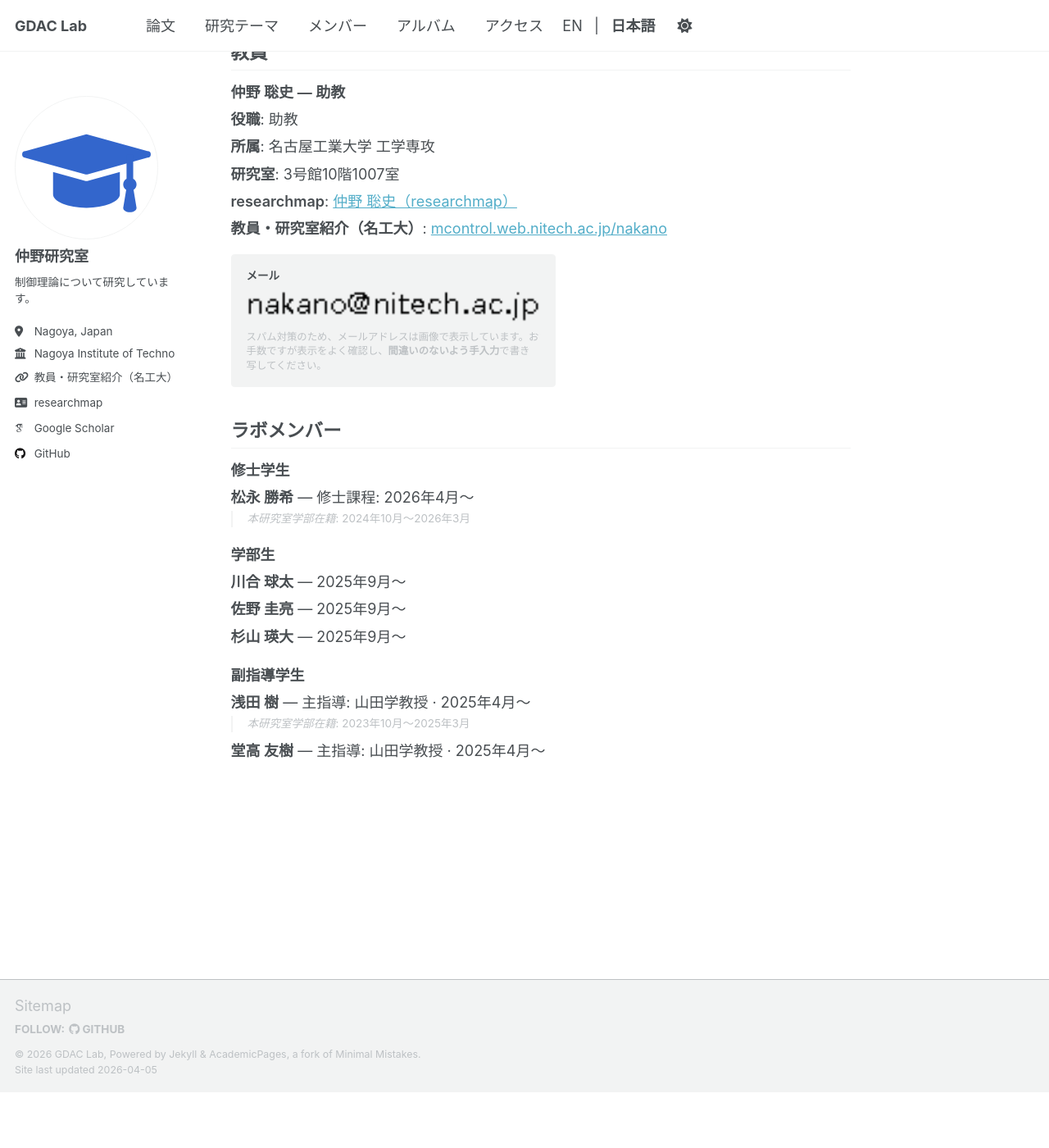
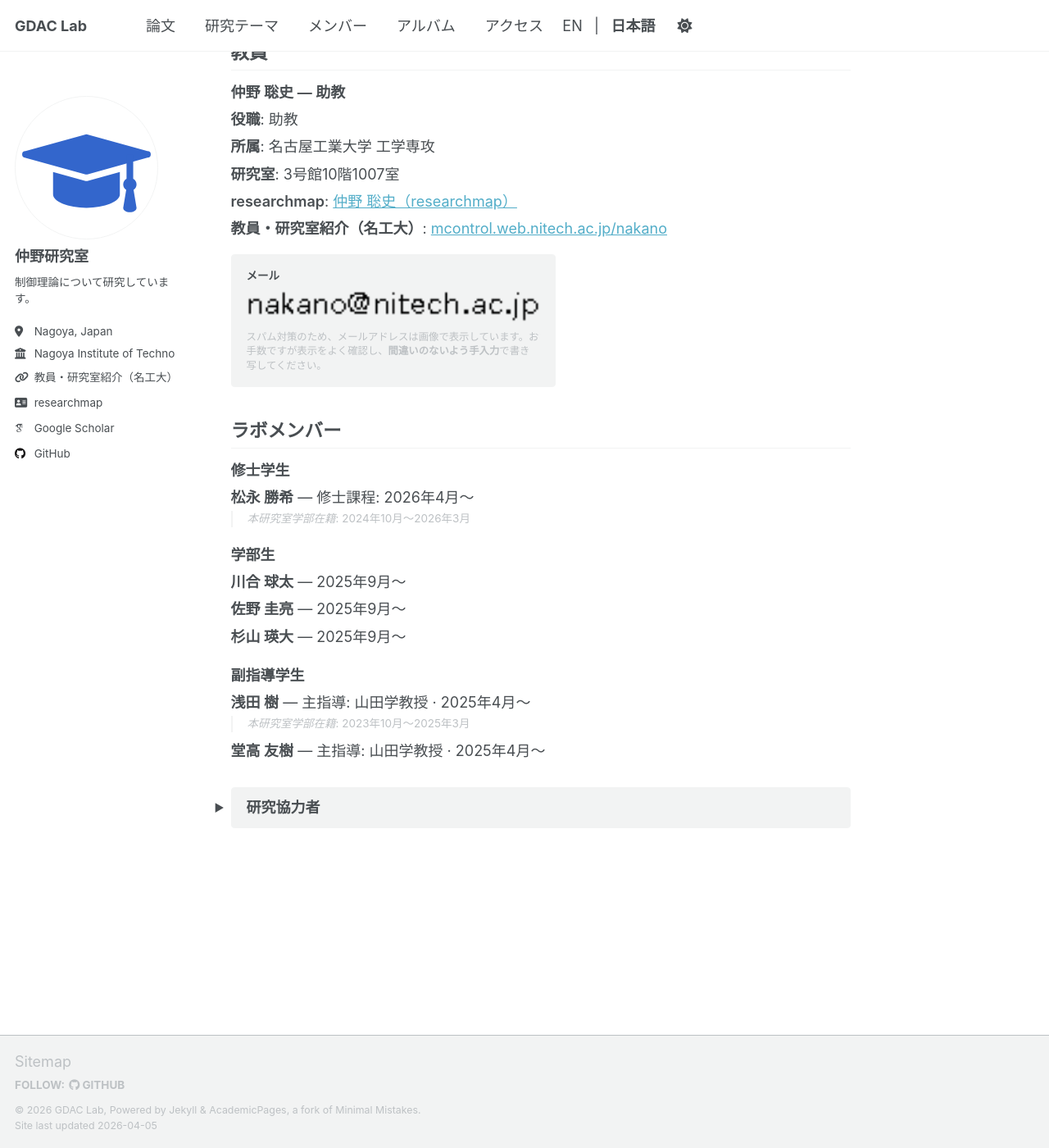
Before and after one commit to GDAC-Lab/gdac-lab.github.io, a Jekyll site: the page built from _pages/ja/people.md, in a window 1280 px wide and 1400 px high, scrolled down 91 px. Shown: the whole window at 82% size. Built offline with Jekyll 4.4.1, drawn with Linux system fonts in a browser that asks for light colours; some web fonts are replaced; a script that is not in the unit is left out; before the commit the page ends 1423 px from its top, so only the background shows below that.

Commit message:
Add research collaborators section to people pages
- Introduced a collapsible section for research collaborators on both English and Japanese people pages, allowing for better organization of external colleagues involved in research.
- Updated the corresponding SCSS styles to support the new collapsible feature, enhancing the layout and user experience.

```diff
--- a/_pages/ja/people.md
+++ b/_pages/ja/people.md
@@ -39,6 +39,14 @@ lang_ref: people
   - *本研究室学部在籍*: 2023年10月～2025年3月
 - **堂高 友樹** — 主指導: 山田学教授 · 2025年4月～
 
+<details class="people-directory__collapsible">
+<summary>研究協力者</summary>
+<p class="people-directory__collapsible-lead">本研究室の学生・教員以外で，共同研究などで協力いただいている方です（クリックで開きます）。</p>
+<ul>
+  <li><strong>（氏名）</strong> — 所属 · 役割やテーマのメモ（この行を差し替え）</li>
+</ul>
+</details>
+
 </div>
 
 <!--
@@ -59,4 +67,8 @@ lang_ref: people
 
   Co-advised (副指導):
   - **氏名** — 主指導: ○○研究室 · YYYY年M月～
+
+  研究協力者（ページ末尾の折りたたみ）:
+  - <details> 内のリストを編集（HTML の <ul><li> 推奨）。
+  - 既定で開いた状態にしたい場合は <details open> とする。
 -->
--- a/_sass/layout/_people-directory.scss
+++ b/_sass/layout/_people-directory.scss
@@ -81,6 +81,49 @@
     margin-top: 0.35em;
     margin-bottom: 0.75em;
   }
+
+  /* <details> block for collaborators etc. */
+  .people-directory__collapsible {
+    margin: 1.75em 0 0;
+    max-width: 100%;
+    border: 1px solid var(--global-border-color);
+    border-radius: $border-radius;
+    background-color: var(--global-thead-color);
+  }
+
+  .people-directory__collapsible summary {
+    padding: 0.65rem 1rem;
+    font-size: $type-size-5;
+    font-weight: 600;
+    line-height: 1.35;
+    cursor: pointer;
+    user-select: none;
+    list-style-position: outside;
+
+    &:focus {
+      outline: 2px solid var(--global-link-color);
+      outline-offset: 2px;
+    }
+  }
+
+  .people-directory__collapsible-lead {
+    margin: 0;
+    padding: 0 1rem 0.5rem;
+    font-size: $type-size-6;
+    line-height: 1.5;
+    color: var(--global-text-color-light);
+  }
+
+  .people-directory__collapsible > ul {
+    margin: 0;
+    padding: 0 1rem 0.85rem 1rem;
+  }
+
+  .people-directory__collapsible > ul > li {
+    margin-bottom: 0.4em;
+    font-size: 1em;
+    color: var(--global-text-color);
+  }
 }
 
 /* Faculty email (raster) — People page only; fits content column */
```
Also changed, not shown: _pages/people.md (+12 -0 lines).
